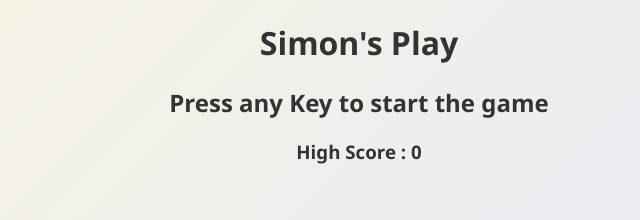
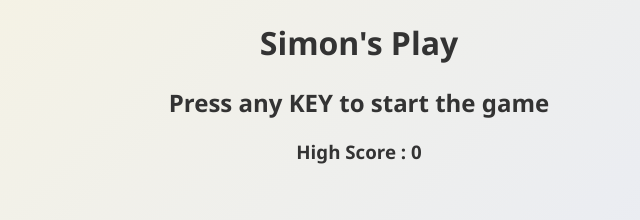
Before and after one commit to ameet56/terraform-demo, a plain HTML site: page index.html in a window 1280 px wide. Shown: the top 220 px of the page, 281-921 px from the left. Drawn offline with Linux system fonts and the light colour scheme.

Commit message:
Update index.html

```diff
--- a/index.html
+++ b/index.html
@@ -8,7 +8,7 @@
 </head>
 <body>
     <h1>Simon's Play</h1>
-    <h2>Press any Key to start the game</h2>
+    <h2>Press any KEY to start the game</h2>
     <h3 id="hs">High Score : 0</h3>
     <div class="btn-container">
         <div class="line1">
```
